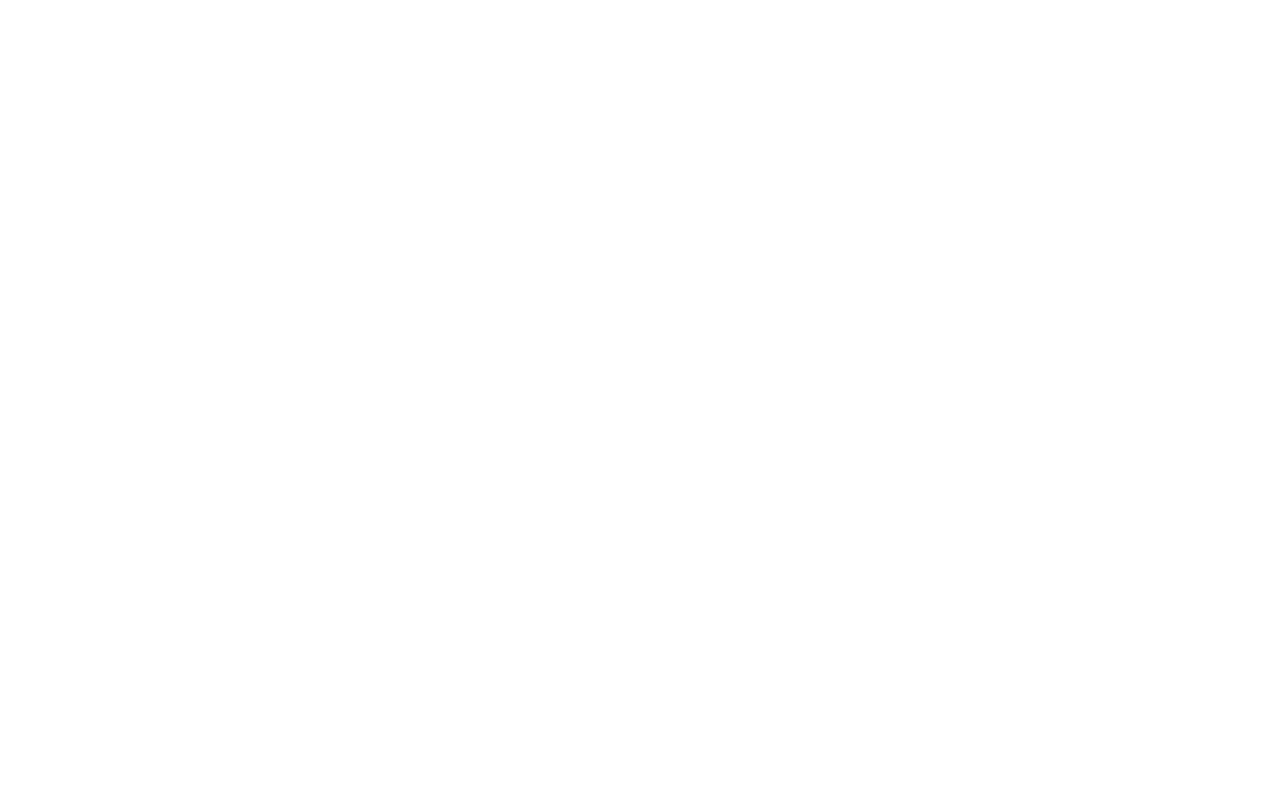
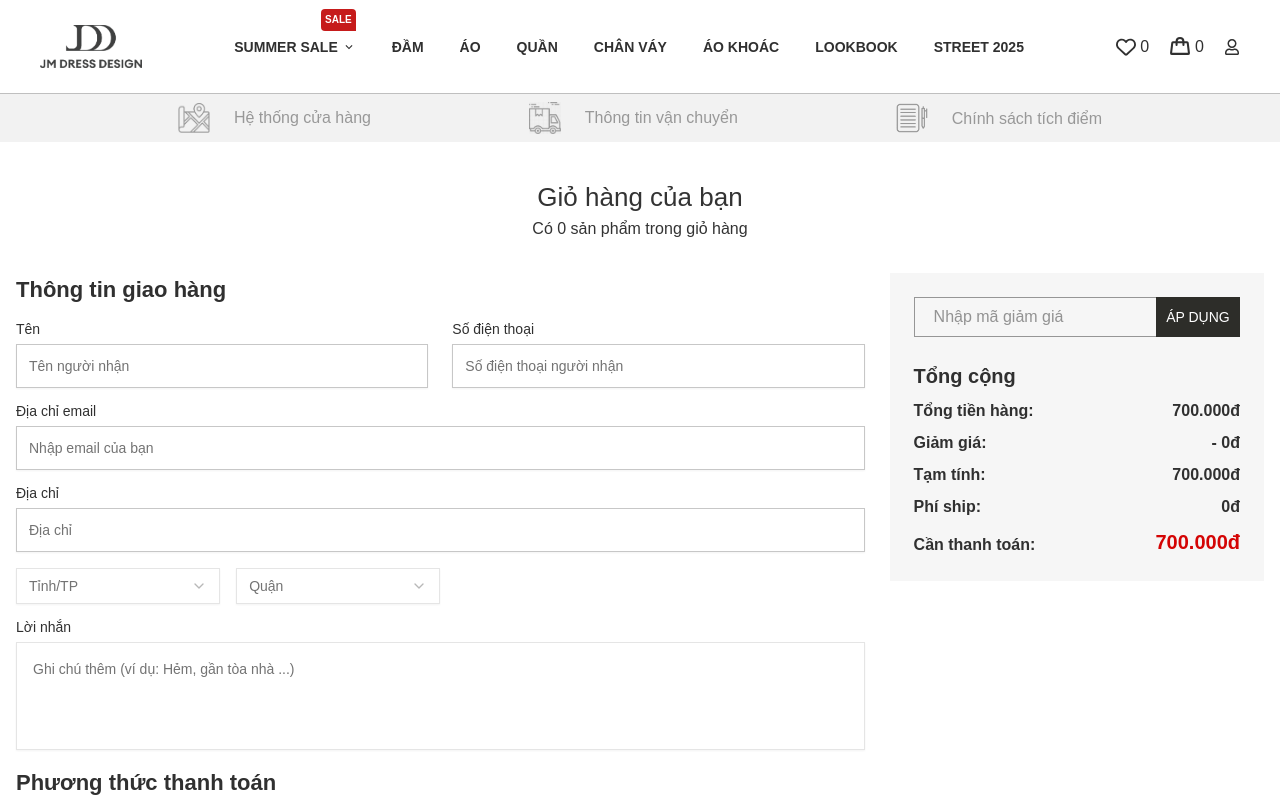
Before and after one commit to payyer/jm-clone, a React (Vite) app: page /car/checkout in a window 1280 px wide. Before the commit this address had no page. Shown: the top 800 px of the page. Built offline with nearby package versions, Linux system fonts and the light colour scheme; a web font is replaced by a local one.

Commit message:
fix/ route #4

```diff
--- /dev/null
+++ b/src/lib/router.jsx
@@ -0,0 +1,43 @@
+import Campaign from "../pages/Campaign";
+import Cart from "../pages/Cart";
+import Checkout from "../pages/Checkout";
+import Favorite from "../pages/Favorite";
+import Home from "../pages/Home";
+import ProductPage from "../pages/Product";
+import SearchPage from "../pages/Search";
+import Signin from "../pages/Signin";
+
+export const router = [
+    {
+        path: "/",
+        element: <Home />
+    },
+    {
+        path: "/user/signin",
+        element: <Signin />
+    },
+    {
+        path: "/product/:id",
+        element: <ProductPage />
+    },
+    {
+        path: "/search",
+        element: <SearchPage />
+    },
+    {
+        path: "/cart",
+        element: <Cart />
+    },
+    {
+        path: "/car/checkout",
+        element: <Checkout />
+    },
+    {
+        path: "/favorite",
+        element: <Favorite />
+    },
+    {
+        path: "/campaign/:collection",
+        element: <Campaign />
+    },
+]
--- a/src/main.jsx
+++ b/src/main.jsx
@@ -5,16 +5,11 @@ import { StrictMode } from "react";
 import { store } from "./redux/store";
 import { Provider } from "react-redux";
 import Layout from "./components/Layout";
-import ProductPage from "./pages/Product";
 import { createRoot } from "react-dom/client";
 import { BrowserRouter, Route, Routes } from "react-router";
-import SearchPage from "./pages/Search";
 import ScrollToTop from "./lib/ScrollToTop";
-import Cart from "./pages/Cart";
-import Checkout from "./pages/Checkout"
-import Signin from "./pages/Signin";
-import Favorite from "./pages/Favorite";
-import Campaign from "./pages/Campaign";
+import { router } from "./lib/router";
+
 
 createRoot(document.getElementById("root")).render(
   <StrictMode>
@@ -22,28 +17,10 @@ createRoot(document.getElementById("root")).render(
       <BrowserRouter>
         <ScrollToTop />
         <Routes>
-          <Route path="/" element={<Layout />}>
-            <Route index element={<Home />} />
-          </Route>
-          {/* <Route path="/user" element={<Layout />}>
-            <Route index element={<Home />} />
-            <Route path="signin" element={<Signin />} />
-          </Route> */}
-          {/* <Route path="/product/:id" element={<Layout />}>
-            <Route index element={<ProductPage />} />
-          </Route> */}
-          <Route path="/search" element={<Layout />}>
-            <Route index element={<SearchPage />} />
-          </Route>
-          {/* <Route path="/cart" element={<Layout />}>
-            <Route index element={<Cart />} />
-            <Route path="checkout" element={<Checkout />} />
-          </Route> */}
-          <Route path="/favorite" element={<Layout />}>
-            <Route index element={<Favorite />} />
-          </Route>
-          <Route path="/campaign/:collection" element={<Layout />}>
-            <Route index element={<Campaign />} />
+          <Route element={<Layout />}>
+            {router.map((route, index) =>
+              <Route key={index} path={route.path} element={route.element} />
+            )}
           </Route>
         </Routes>
       </BrowserRouter>
--- a/src/pages/Campaign/index.jsx
+++ b/src/pages/Campaign/index.jsx
@@ -1,6 +1,6 @@
 import ProductList from "../Search/partial/ProductList";
 
-export default function index() {
+export default function Campaign() {
     return (
         <section className="mt-8 small-container ">
             <h2 className="text-[18px] font-bold text-center uppercase">Lạc giữa rừng mer collection</h2>
--- a/src/pages/Checkout/index.jsx
+++ b/src/pages/Checkout/index.jsx
@@ -1,8 +1,7 @@
-import SearchBar from "../../components/SearchBar";
 import CheckoutForm from "./partials/CheckoutForm";
 import TotalCheckout from "./partials/TotalCheckout";
 
-export default function index() {
+export default function Checkout() {
     return (
         <section className="main-container ">
             {/* <SearchBar className={""} /> */}
--- a/src/pages/Favorite/index.jsx
+++ b/src/pages/Favorite/index.jsx
@@ -1,9 +1,8 @@
 import { Link } from "react-router";
 import { Table, TableBody, TableCell, TableHead, TableHeader, TableRow } from "../../components/ui/table";
 import { product_02 } from "../../assets/Products"
-import { FaMinus, FaPlus } from "react-icons/fa";
 import { FaXmark } from "react-icons/fa6";
-export default function index() {
+export default function Favorite() {
     return (
         <section className="small-container">
             <h2 className="text-[26px] font-bold uppercase text-center">sản phẩm yêu thích</h2>
```
